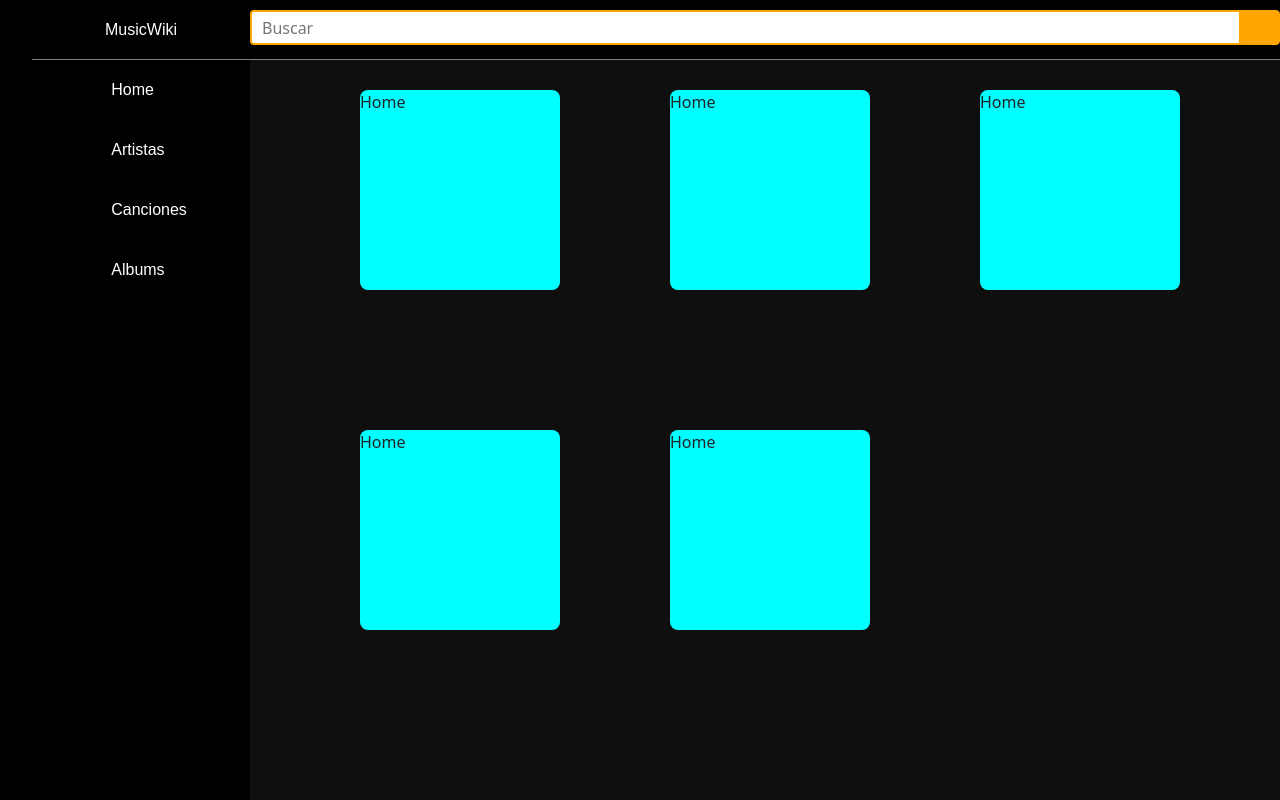
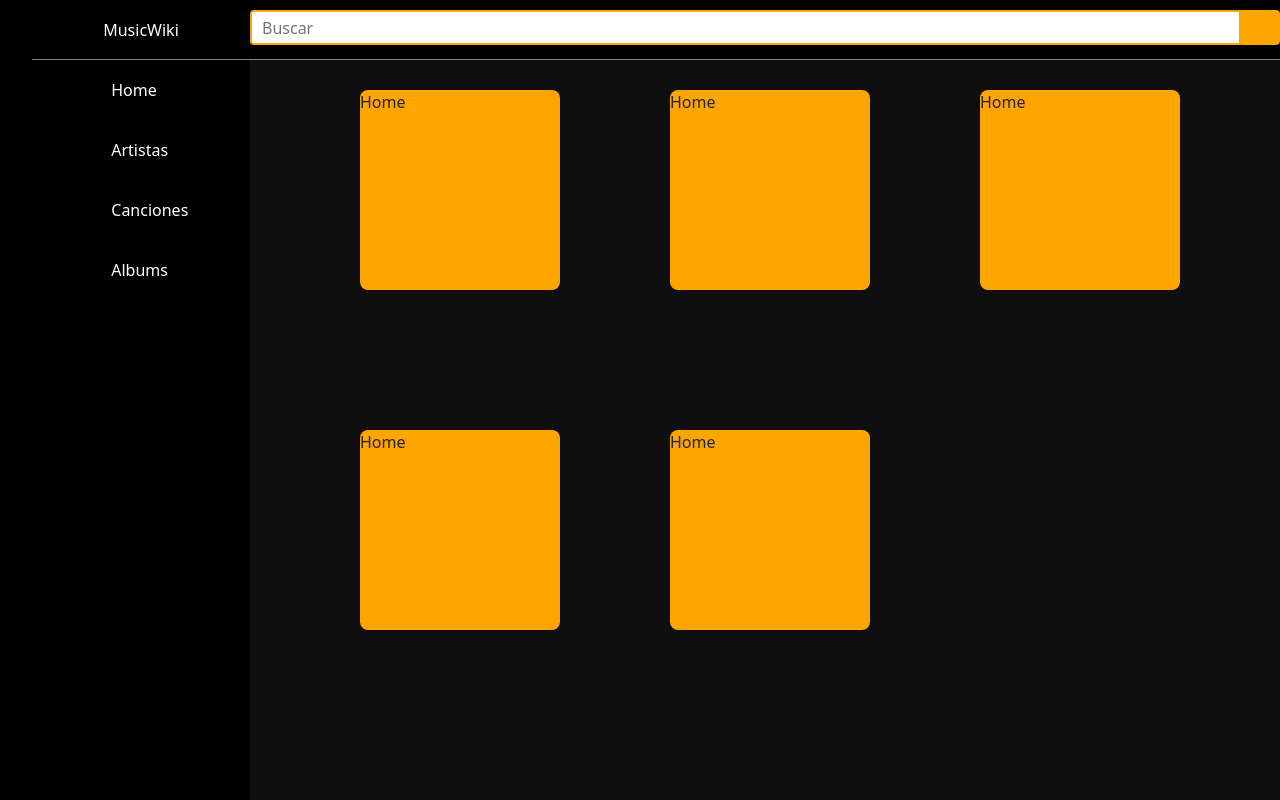
Before and after one commit to rrybak01/MusicWiki, a React (Create React App) app: page / in a window 1280 px wide. Built offline with nearby package versions, Linux system fonts and the light colour scheme; some icons are missing.

Commit message:
quito el estilo de Link

```diff
--- a/src/Components/Elementos.css
+++ b/src/Components/Elementos.css
@@ -12,6 +12,7 @@
     margin-top: 30px;
     width: 200px;
     height: 200px;
-    background-color: aqua;
+    background-color: orange;
     justify-content: center;
+    align-items: center;
 }
--- a/src/Components/Estructura/Sidebar.css
+++ b/src/Components/Estructura/Sidebar.css
@@ -22,7 +22,6 @@
   color: white;
   justify-content: center;
   align-items: center;
-  font-family: sans-serif;
   text-decoration:none;
 }
 
@@ -30,7 +29,6 @@
   cursor: pointer;
   background-color: orange;
   color: black;
-  text-decoration:none;
 }
 
 .elementosLista #icono {
--- a/src/Components/Estructura/Sidebar.jsx
+++ b/src/Components/Estructura/Sidebar.jsx
@@ -22,6 +22,7 @@ class Sidebar extends React.Component {
                 >
                   <Link
                     to={item.link}
+                    style={{ color: 'inherit', textDecoration: 'inherit'}}
                     className="sidebar-link">
                       <div id="icono">{item.icon}</div>
                       <div id="titulo">{item.title}</div>
```
